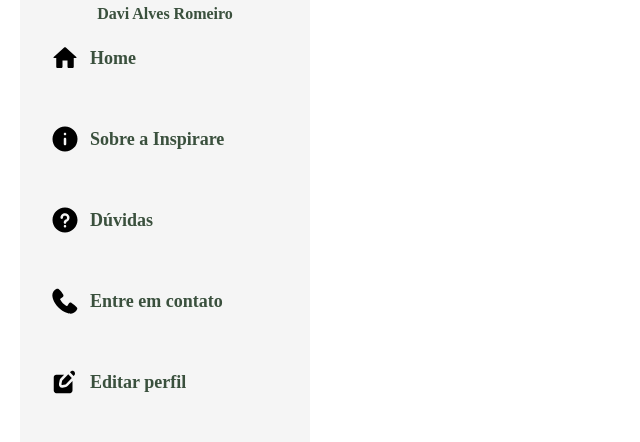
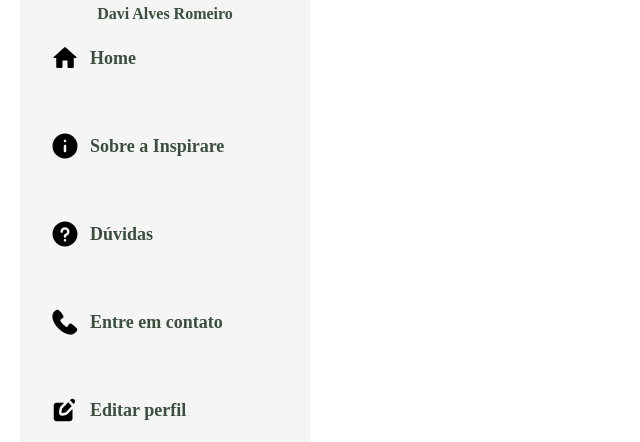
Before and after one commit to davi-romeiro2/psic_project, a website: page Inspirare/side_bar/side_bar.html in a window 1280 px wide. Shown: the part 196-638 px from the top of the page, without its empty margins (0-640 px from the left). Drawn offline with Linux system fonts and the light colour scheme.

Commit message:
Update side_bar.css

```diff
--- a/Inspirare/side_bar/side_bar.css
+++ b/Inspirare/side_bar/side_bar.css
@@ -19,7 +19,7 @@
     top: 32px;
     left: 20px;
     width: 260px;
-    height: 90vh;
+    height: 92vh;
     background: #F5F5F5;
     color: var(--verde-escuro);
     border-radius: 25px;
@@ -57,7 +57,7 @@
 .sidebar-menu {
     display: flex;
     flex-direction: column;
-    gap: 51px;              /* espaçamento reduzido */
+    gap: 58px;              /* espaçamento reduzido */
     flex-grow: 1;
     justify-content: flex-start;
     padding-left: 15px;
```
